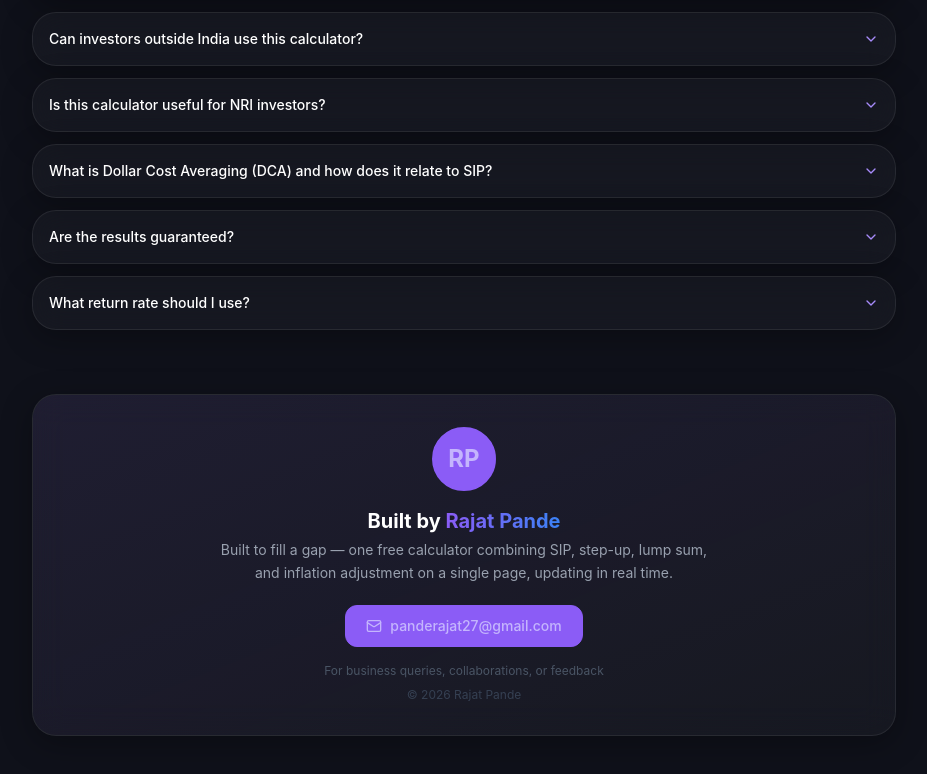
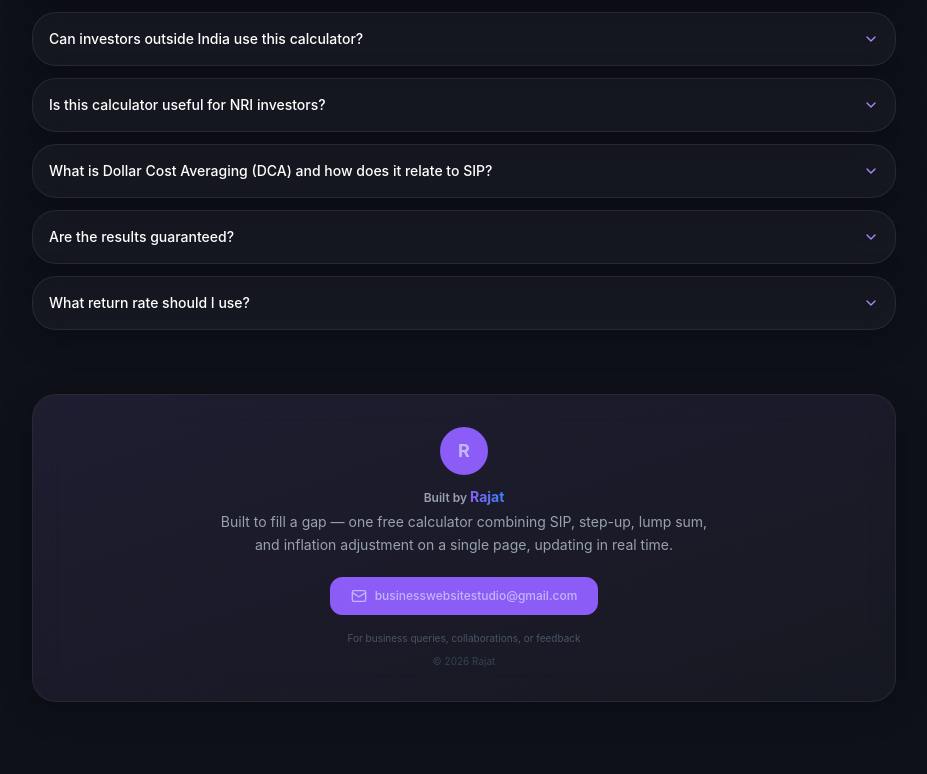
Before and after one commit to wwerajattigercom-netizen/SIP-Calculator, a Next.js app: page / in a window 1280 px wide. Shown: the part 1813-2587 px from the top of the page, without its empty margins (176-1103 px from the left). Built offline with nearby package versions, Linux system fonts and the light colour scheme.

Commit message:
chore: update contact email and change author display to Rajat

```diff
--- a/src/app/layout.js
+++ b/src/app/layout.js
@@ -46,7 +46,7 @@ export const metadata = {
     "NRI SIP calculator",
     "SIP calculator for NRI",
   ],
-  authors: [{ name: "Rajat Pande" }],
+  authors: [{ name: "Rajat" }],
   robots: "index, follow",
   openGraph: {
     title: "SIP & DCA Calculator with Step Up, Inflation & Lump Sum",
--- a/src/app/page.js
+++ b/src/app/page.js
@@ -219,25 +219,25 @@ export default function Home() {
             <div className="absolute inset-0 bg-gradient-to-br from-[rgba(139,92,246,0.08)] to-transparent pointer-events-none" />
 
             <div className="relative z-10">
-              <div className="w-16 h-16 rounded-full bg-[#8b5cf6] bg-opacity-20 border-2 border-[#8b5cf6] flex items-center justify-center mx-auto mb-4 text-2xl font-bold text-[#c4b5fd]">
-                RP
+              <div className="w-12 h-12 rounded-full bg-[#8b5cf6] bg-opacity-20 border-2 border-[#8b5cf6] flex items-center justify-center mx-auto mb-3 text-lg font-bold text-[#c4b5fd]">
+                R
               </div>
-              <h2 className="text-xl font-bold text-white mb-1">Built by <span className="text-gradient">Rajat Pande</span></h2>
+              <h2 className="text-xs font-semibold text-gray-400 mb-1">Built by <span className="text-gradient font-bold text-sm">Rajat</span></h2>
               <p className="text-gray-400 text-sm max-w-lg mx-auto mb-5 leading-relaxed">
                 Built to fill a gap — one free calculator combining SIP, step-up, lump sum, and inflation adjustment on a single page, updating in real time.
               </p>
               <a
-                href="mailto:panderajat27@gmail.com"
-                className="inline-flex items-center gap-2 bg-[#8b5cf6] bg-opacity-20 border border-[#8b5cf6] hover:bg-opacity-30 transition-all text-[#c4b5fd] px-5 py-2.5 rounded-xl text-sm font-medium"
+                href="mailto:businesswebsitestudio@gmail.com"
+                className="inline-flex items-center gap-2 bg-[#8b5cf6] bg-opacity-20 border border-[#8b5cf6] hover:bg-opacity-30 transition-all text-[#c4b5fd] px-5 py-2.5 rounded-xl text-xs font-medium"
               >
                 <Mail className="w-4 h-4" />
-                panderajat27@gmail.com
+                businesswebsitestudio@gmail.com
               </a>
-              <p className="text-gray-600 text-xs mt-4">
+              <p className="text-gray-600 text-[10px] mt-4">
                 For business queries, collaborations, or feedback
               </p>
-              <p className="text-gray-700 text-xs mt-2">
-                © {new Date().getFullYear()} Rajat Pande
+              <p className="text-gray-700 text-[10px] mt-2">
+                © {new Date().getFullYear()} Rajat
               </p>
             </div>
           </div>
```
Also changed, not shown: 1 other file (tests, documents, lock files or other folders).
